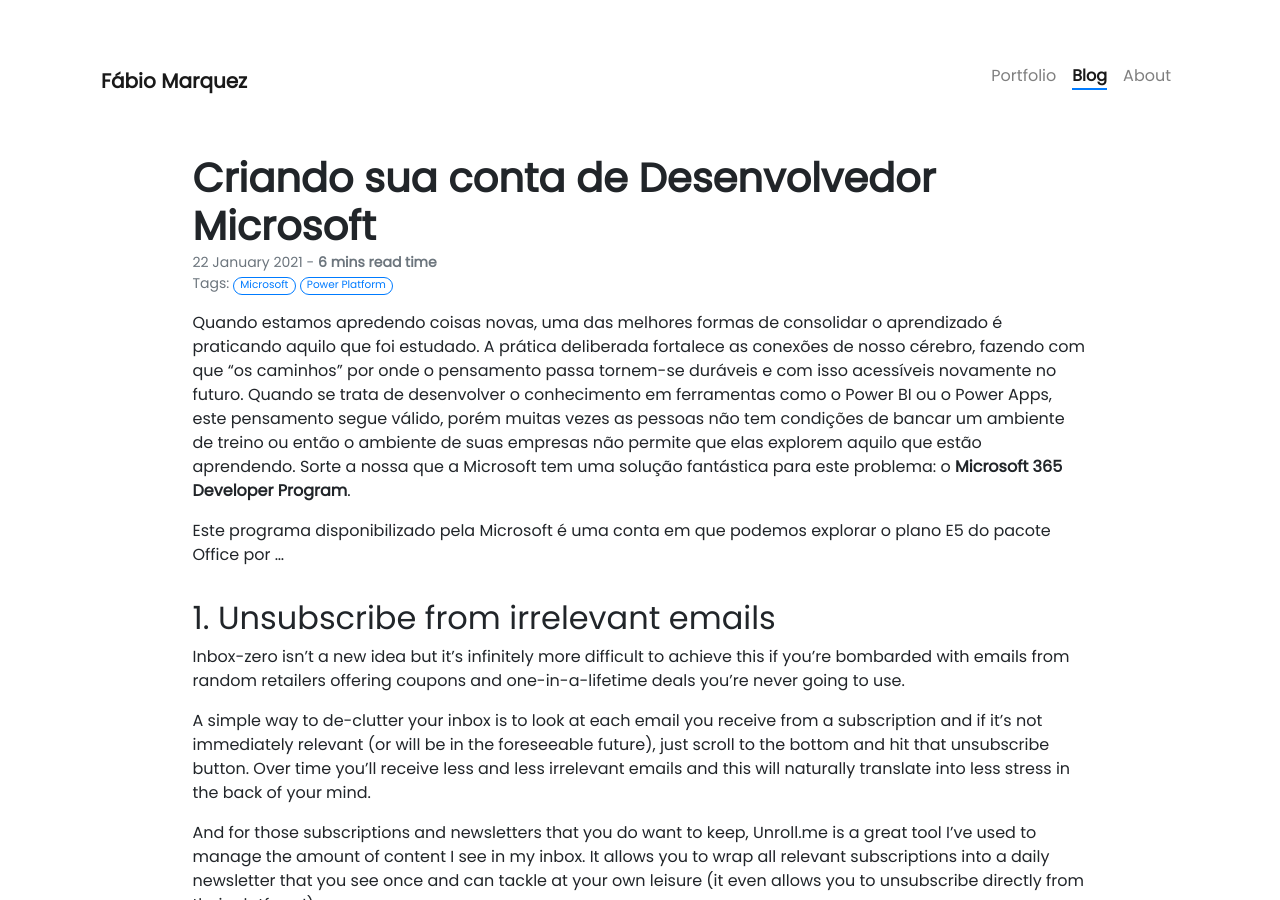
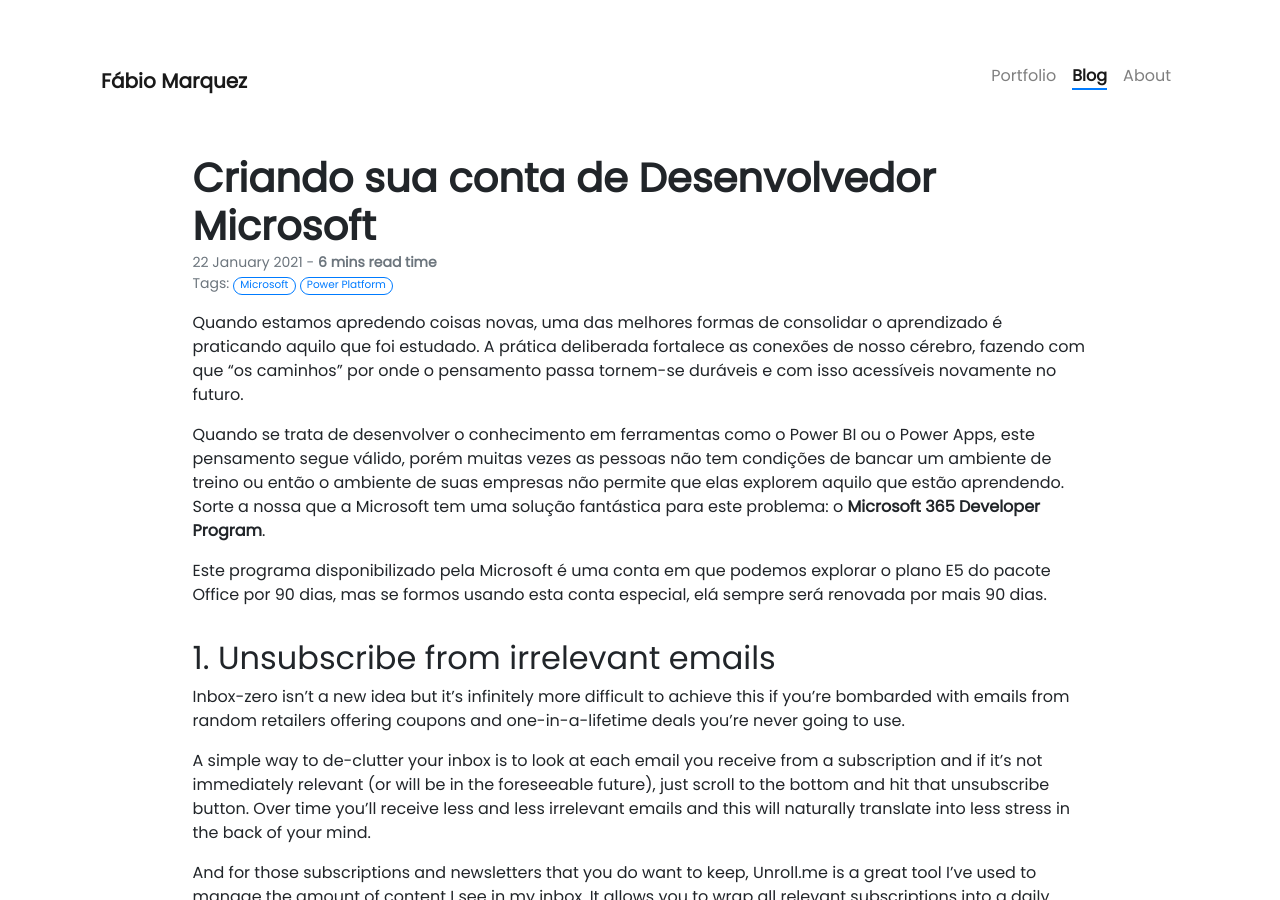
Before and after one commit to fabiomarquez/fabiomarquez.github.io, a Jekyll site: the page built from _posts/2021-01-22-como-criar-sua-conta-de-desenvolver-microsoft.md, in a window 1280 px wide and 900 px high. Built offline with Jekyll 4.4.1, drawn with Linux system fonts in a browser that asks for light colours; nearby versions of some CDN libraries; our own code applies the rules of GitHub Pages for plain Markdown files.

Commit message:
Update 2021-01-22-como-criar-sua-conta-de-desenvolver-microsoft.md

```diff
--- a/_posts/2021-01-22-como-criar-sua-conta-de-desenvolver-microsoft.md
+++ b/_posts/2021-01-22-como-criar-sua-conta-de-desenvolver-microsoft.md
@@ -6,9 +6,13 @@
 description: Descubra como você pode criar uma conta de desenvolvedor Microsoft para explorar livremente todos os recursos do pacote Office 365.
 ---
 
-Quando estamos apredendo coisas novas, uma das melhores formas de consolidar o aprendizado é praticando aquilo que foi estudado. A prática deliberada fortalece as conexões de nosso cérebro, fazendo com que "os caminhos" por onde o pensamento passa tornem-se duráveis e com isso acessíveis novamente no futuro. Quando se trata de desenvolver o conhecimento em ferramentas como o Power BI ou o Power Apps, este pensamento segue válido, porém muitas vezes as pessoas não tem condições de bancar um ambiente de treino ou então o ambiente de suas empresas não permite que elas explorem aquilo que estão aprendendo. Sorte a nossa que a Microsoft tem uma solução fantástica para este problema: o **Microsoft 365 Developer Program**.
+Quando estamos apredendo coisas novas, uma das melhores formas de consolidar o aprendizado é praticando aquilo que foi estudado. A prática deliberada fortalece as conexões de nosso cérebro, fazendo com que "os caminhos" por onde o pensamento passa tornem-se duráveis e com isso acessíveis novamente no futuro.
 
-Este programa disponibilizado pela Microsoft é uma conta em que podemos explorar o plano E5 do pacote Office por ...
+Quando se trata de desenvolver o conhecimento em ferramentas como o Power BI ou o Power Apps, este pensamento segue válido, porém muitas vezes as pessoas não tem condições de bancar um ambiente de treino ou então o ambiente de suas empresas não permite que elas explorem aquilo que estão aprendendo. Sorte a nossa que a Microsoft tem uma solução fantástica para este problema: o **Microsoft 365 Developer Program**.
+
+Este programa disponibilizado pela Microsoft é uma conta em que podemos explorar o plano E5 do pacote Office por 90 dias, mas se formos usando esta conta especial, elá sempre será renovada por mais 90 dias.
+
+
 
 ## 1. Unsubscribe from irrelevant emails
 
```
